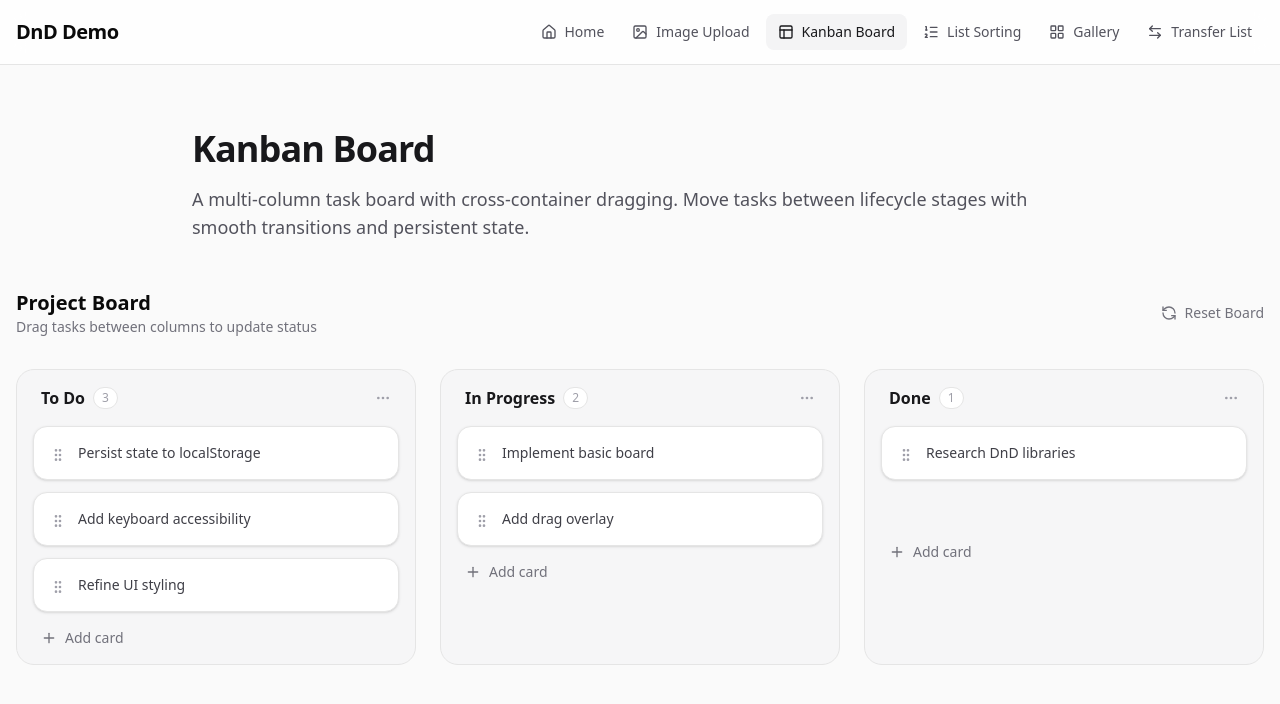
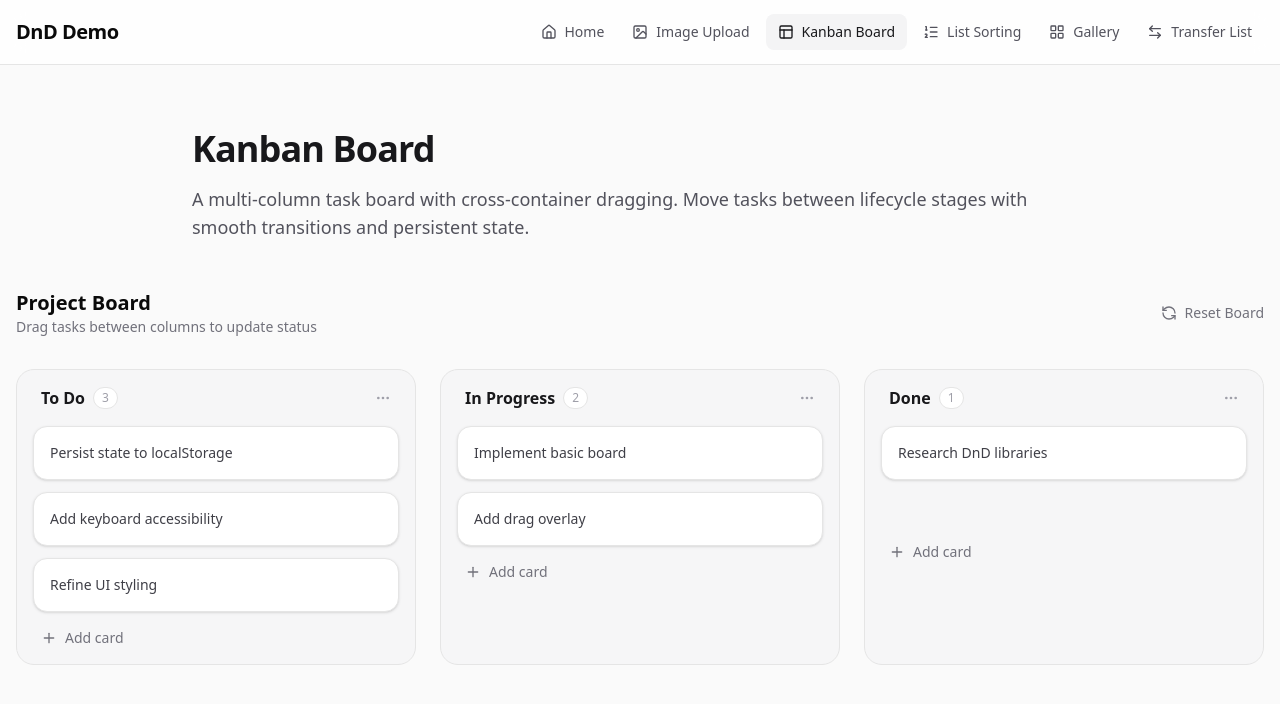
Before and after one commit to bryanferd23/client-demo-drag-and-drop-use-case, a Next.js app: page /kanban-board in a window 1280 px wide. Shown: the top 704 px of the page. Built offline with nearby package versions, Linux system fonts and the light colour scheme.

Commit message:
refactor: remove unused GripVertical icon from KanbanBoard and streamline task component attributes

```diff
--- a/components/demo/KanbanBoard.tsx
+++ b/components/demo/KanbanBoard.tsx
@@ -21,7 +21,7 @@ import {
   useSortable,
 } from "@dnd-kit/sortable";
 import { CSS } from "@dnd-kit/utilities";
-import { GripVertical, Plus, MoreHorizontal, RefreshCcw } from "lucide-react";
+import { Plus, MoreHorizontal, RefreshCcw } from "lucide-react";
 import { cn } from "@/lib/utils";
 
 // Types
@@ -93,19 +93,14 @@ function SortableTask({ id, task }: { id: string; task: Task }) {
     <div
       ref={setNodeRef}
       style={style}
+      {...attributes}
+      {...listeners}
       className={cn(
-        "group relative bg-white dark:bg-zinc-800 p-4 rounded-xl border shadow-sm transition-all hover:border-zinc-300 dark:hover:border-zinc-700",
+        "group relative bg-white dark:bg-zinc-800 p-4 rounded-xl border shadow-sm transition-all hover:border-zinc-300 dark:hover:border-zinc-700 cursor-grab active:cursor-grabbing",
         isDragging && "opacity-50 grayscale"
       )}
     >
       <div className="flex items-start gap-3">
-        <div
-          {...attributes}
-          {...listeners}
-          className="mt-1 cursor-grab active:cursor-grabbing text-zinc-400 hover:text-zinc-600 transition-colors"
-        >
-          <GripVertical className="w-4 h-4" />
-        </div>
         <p className="text-sm text-zinc-700 dark:text-zinc-300 flex-grow">
           {task.content}
         </p>
@@ -324,9 +319,6 @@ export function KanbanBoard() {
           {activeTaskId ? (
             <div className="bg-white dark:bg-zinc-800 p-4 rounded-xl border shadow-xl w-[280px] rotate-2 cursor-grabbing">
               <div className="flex items-start gap-3">
-                <div className="mt-1 text-zinc-400">
-                  <GripVertical className="w-4 h-4" />
-                </div>
                 <p className="text-sm text-zinc-700 dark:text-zinc-300">
                   {board.tasks[activeTaskId].content}
                 </p>
```
